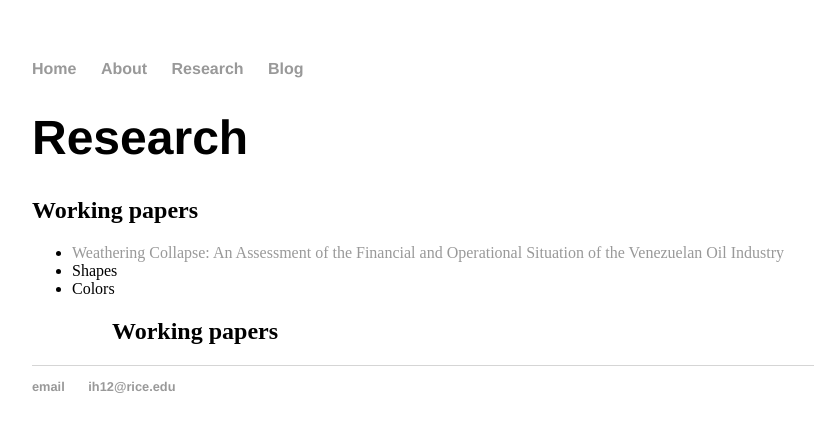
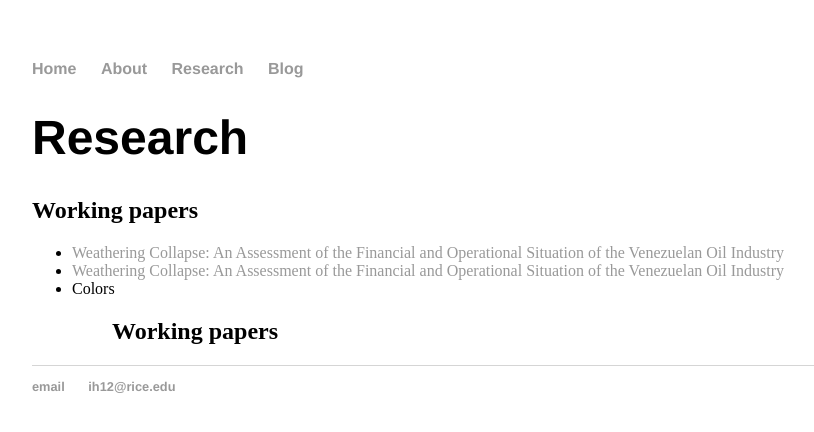
Before and after one commit to igorteo84/igorteo84.github.io, a Jekyll site: the page built from research/index.html, in a window 1280 px wide. Shown: the top 432 px of the page, without its empty margins (160-974 px from the left). Built offline with Jekyll 4.4.1, drawn with Linux system fonts in a browser that asks for light colours.

Commit message:
Update index.html

```diff
--- a/research/index.html
+++ b/research/index.html
@@ -8,8 +8,8 @@ title: Research
 	<h2>Working papers</h2>
 	<ul>
 		<li><a href="https://growthlab.cid.harvard.edu/files/growthlab/files/venezuela_oil_cidwp_327.pdf">Weathering Collapse: An Assessment of the Financial and Operational Situation of the Venezuelan Oil Industry</a></li>
-		<li>Shapes</li>
-		<li>Colors
+		<li><a href="https://growthlab.cid.harvard.edu/files/growthlab/files/venezuela_oil_cidwp_327.pdf">Weathering Collapse: An Assessment of the Financial and Operational Situation of the Venezuelan Oil Industry</a></li>
+		<li>Colors</li>
 	<ul>
 
 	<h2>Working papers</h2>
```
